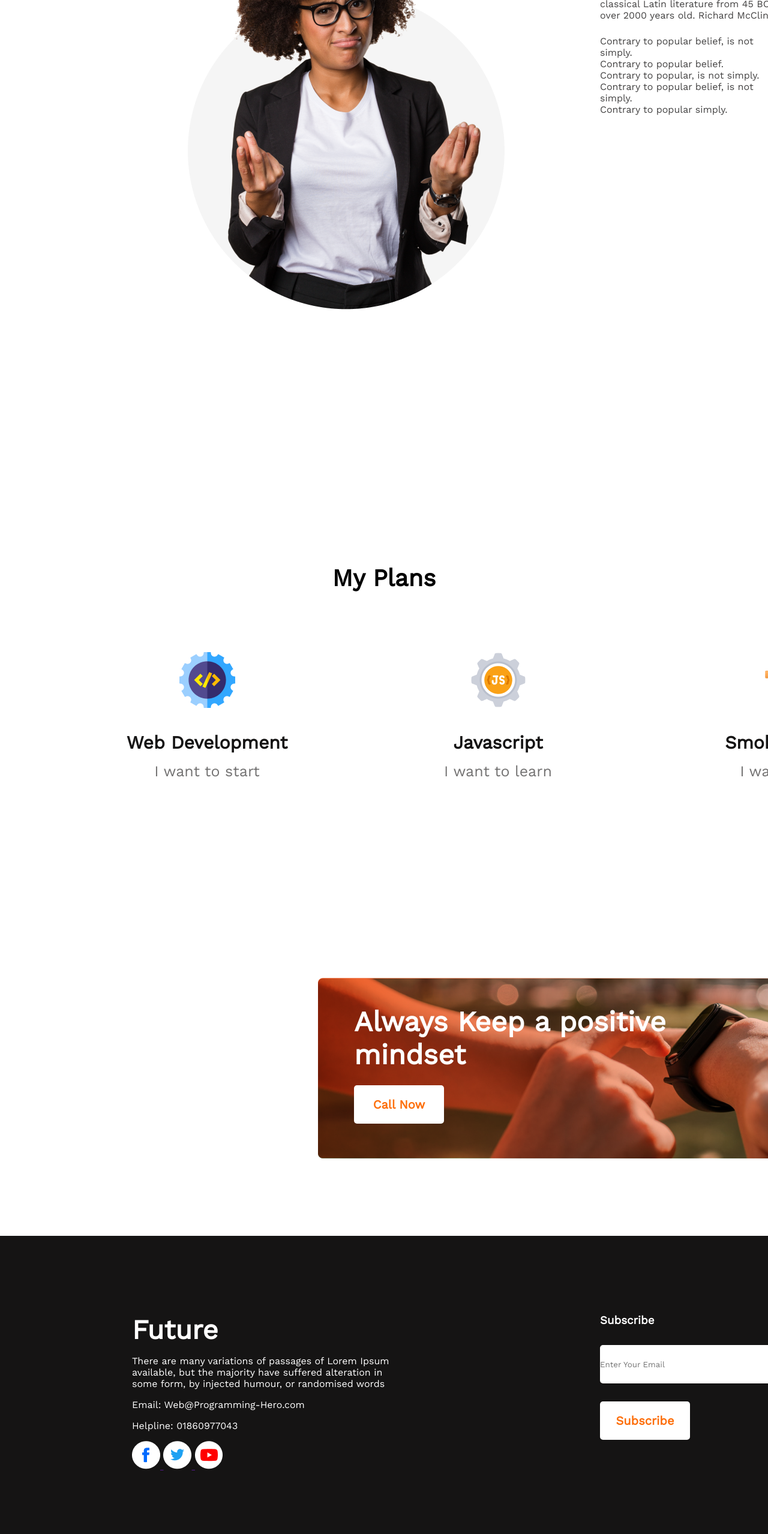
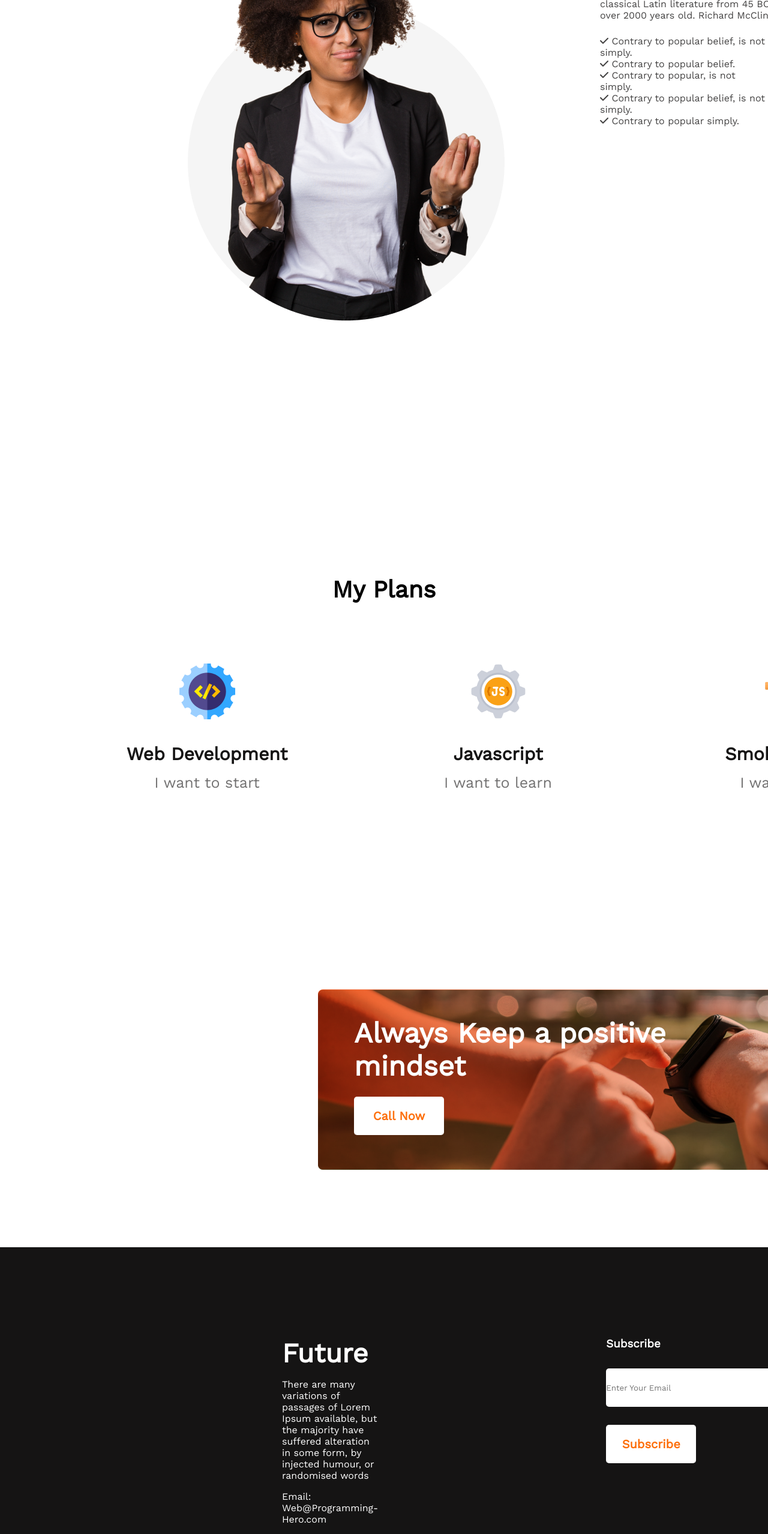
Before and after one commit to AshrafUAsif/my-first-assignment, a plain HTML site: page index.html in a window 1280 px wide. Shown: the part 1395-3952 px from the top of the page at 60% size. Drawn offline with nearby package versions, Linux system fonts and the light colour scheme.

Commit message:
last commit

```diff
--- a/index.html
+++ b/index.html
@@ -7,6 +7,7 @@
     <title>First Assignment</title>
     <link rel="stylesheet" href="styles/design.css">
     <link rel="preconnect" href="https://fonts.googleapis.com"><link rel="preconnect" href="https://fonts.gstatic.com" crossorigin><link href="https://fonts.googleapis.com/css2?family=Open+Sans&family=Work+Sans&display=swap" rel="stylesheet">
+    <script src="https://kit.fontawesome.com/291457d7c6.js" crossorigin="anonymous"></script>
 </head>
 <body>
     <header class="header">
@@ -26,11 +27,11 @@
             <h3 class="section-title">My failures of previous year</h3>
             <p class="section-description">Contrary to popular belief, Lorem Ipsum is not simply random text. It has roots in a piece of classical Latin literature from 45 BC, making it over 2000 years old. Richard McClintock.</p>
             <ul class="ul-lists">
-                <li>Contrary to popular belief, is not simply.</li>
-                <li>Contrary to popular belief.</li>
-                <li>Contrary to popular, is not simply.</li>
-                <li>Contrary to popular belief, is not simply.</li>
-                <li>Contrary to popular simply.</li>
+                <li><i class="fa-solid fa-check"></i> Contrary to popular belief, is not simply.</li>
+                <li><i class="fa-solid fa-check"></i> Contrary to popular belief.</li>
+                <li><i class="fa-solid fa-check"></i> Contrary to popular, is not simply.</li>
+                <li><i class="fa-solid fa-check"></i> Contrary to popular belief, is not simply.</li>
+                <li><i class="fa-solid fa-check"></i> Contrary to popular simply.</li>
             </ul>
             <div class="image">
                 <img src="images/person.png">
--- a/styles/design.css
+++ b/styles/design.css
@@ -165,10 +165,10 @@ header{
 /* Contact Styles */
 footer{
     display: flex;
-    gap: 330px;
+    gap: 380px;
     background: #151414;
     color: #FFFFFF;
-    padding: 130px 220px;
+    padding: 150px 470px;
 }
 
 .subscribe-title{
@@ -176,6 +176,7 @@ footer{
 }
 .contact-me input[type="email"], textarea{
     margin-bottom: 30px;
+    text-align:justify;
     border: 0;
     width: 325px;
     height: 64px;
@@ -186,9 +187,8 @@ footer{
 .footer-title{
     font-weight: 700;
     font-size: 45px;
-    margin-bottom: 16px;
+    padding-bottom: 16px;
 }
 .footer-description{
-    inline-size: 450px;
-    margin-bottom: 16px;
+    padding-bottom: 16px;
 }
```
